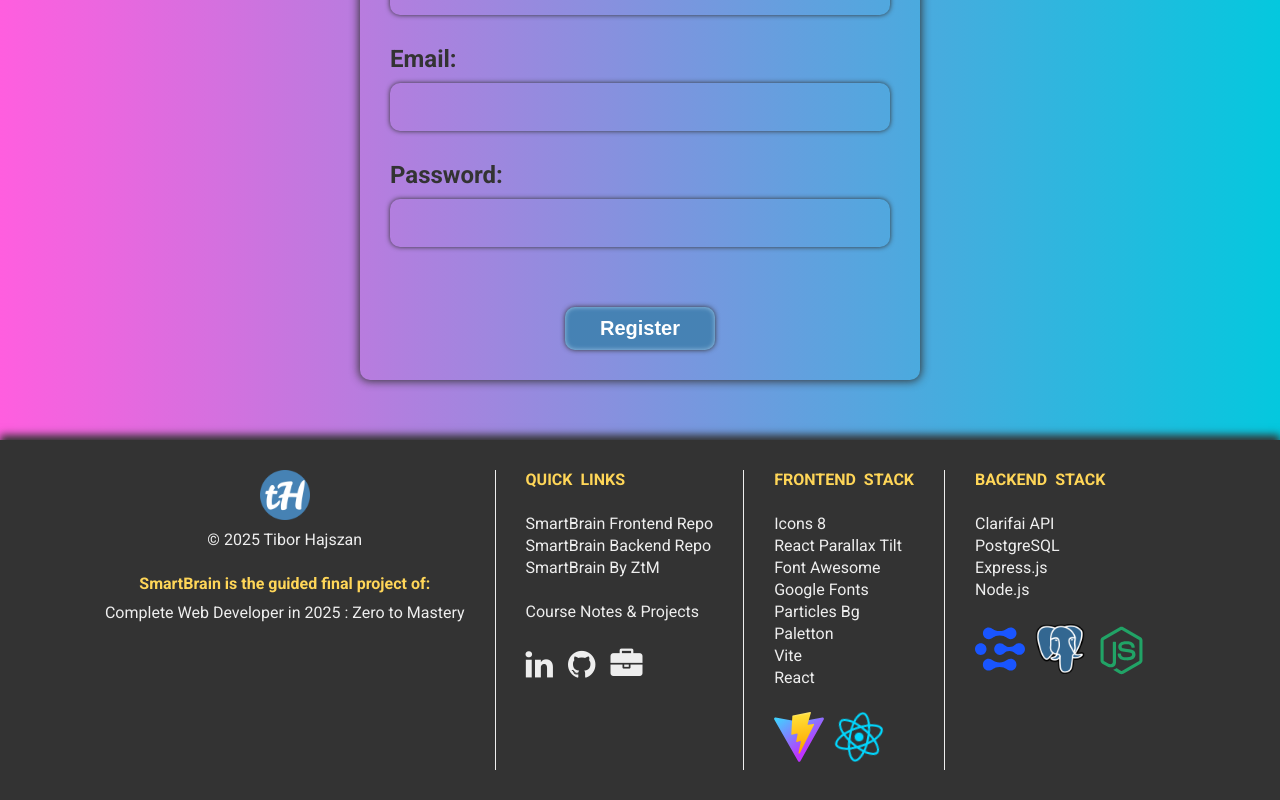
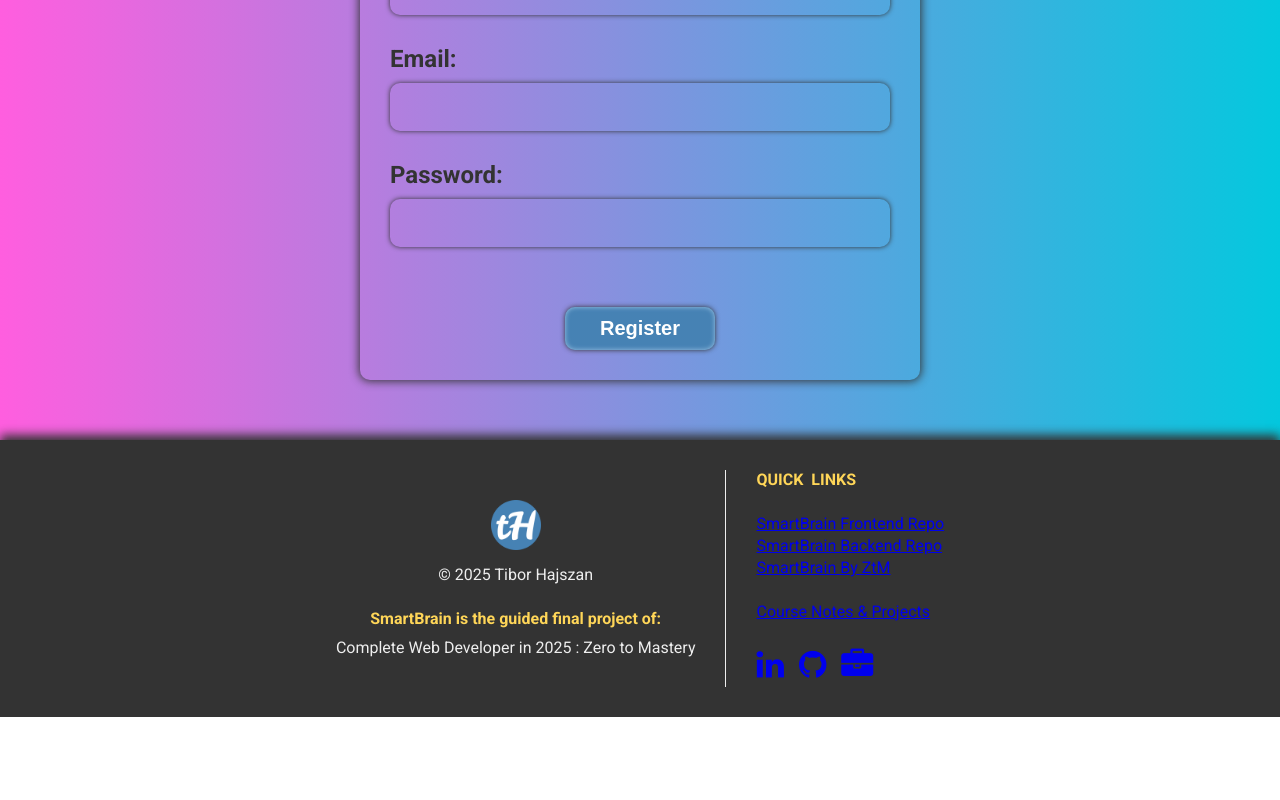
Before and after one commit to tiborhajszan/smartbrain, a React (Vite) app: page / in a window 1280 px wide. Shown: the part 399-1199 px from the top of the page. After the commit the page ends 1116 px from the top, so only its background shows below. Built offline with nearby package versions, Linux system fonts and the light colour scheme.

Commit message:
Copyright Component : updated styles.

```diff
--- a/src/footer/Copyright.css
+++ b/src/footer/Copyright.css
@@ -1,29 +1,34 @@
 /*######################################################################################################################
-##  Complete Web Developer in 2025: Zero to Mastery
-##  Final Project | SmartBrain | Copyright Component Styles
-######################################################################################################################*/
+//  Complete Web Developer in 2025: Zero to Mastery
+//  Final Project | SmartBrain | Copyright Component Styles
+//####################################################################################################################*/
 
-.copyright > img { /*-------------------------------------------------------------------------------------------------*/
+.copyright {
+  border-right: 1px solid #eee;
+  padding: 30px 30px 30px 0;
+  align-self: center;
+}
+/*--------------------------------------------------------------------------------------------------------------------*/
+.copyright > img {
   display: block;
   width: 50px;
   height: 50px;
-  margin: 0 auto 10px;
+  margin: 0 auto 15px;
 }
-
-.copyright > a { /*---------------------------------------------------------------------------------------------------*/
+/*--------------------------------------------------------------------------------------------------------------------*/
+.copyright > a {
   display: block;
   margin-bottom: 25px;
+  text-align: center;
 }
 .copyright > a:last-child {
   margin-bottom: 0;
 }
+/*--------------------------------------------------------------------------------------------------------------------*/
 .copyright > p {
   margin-bottom: 10px;
   color: #ffd658;
   font-size: 16px;
   font-weight: 700;
-}
-.copyright a,
-.copyright p {
   text-align: center;
 }
--- a/src/footer/FooterBar.css
+++ b/src/footer/FooterBar.css
@@ -1,36 +1,28 @@
 /*######################################################################################################################
-##  Complete Web Developer in 2025: Zero to Mastery
-##  Final Project | SmartBrain | Footer Bar Component Styles
-######################################################################################################################*/
+//  Complete Web Developer in 2025: Zero to Mastery
+//  Final Project | SmartBrain | Footer Bar Component Styles
+//####################################################################################################################*/
 
-footer { /*-----------------------------------------------------------------------------------------------------------*/
-  box-shadow: 0 -5px 8px #333;
+footer {
+  box-shadow: 0 -5px 10px #333;
   background-color: #333;
 }
+/*--------------------------------------------------------------------------------------------------------------------*/
 footer > div {
+  display: flex;
   width: calc(100% - 60px);
   max-width: calc(1440px - 60px);
-  display: flex;
-  flex-wrap: wrap;
   margin: 0 auto;
   padding: 30px;
+  flex-wrap: wrap;
   justify-content: center;
   align-items: flex-start;
   gap: 30px;
 }
-/* @media only screen and (max-width: 1140px) { footer > div {
-  max-width: 700px;
-}} */
-/* @media only screen and (max-width: 500px) { footer > div {
-  flex-direction: column;
-  align-items: center;
-}} */
-
-.footer-item { /*-----------------------------------------------------------------------------------------------------*/
+/**********************************************************************************************************************/
+/* .footer-item {
   height: 300px;
-  border-right: 1px solid #eee;
-  padding-right: 30px;
-}
+} */
 
 .footer-item > h2 { /*------------------------------------------------------------------------------------------------*/
   margin-bottom: 25px;
@@ -52,15 +44,16 @@ footer > div {
 /* @media only screen and (max-width: 500px) { .links p, .links li {
   text-align: center;
 }} */
-.footer-item a {
+/*--------------------------------------------------------------------------------------------------------------------*/
+.footer-item > a {
   color: #eee;
   font-size: 16px;
   font-weight: 400;
   text-decoration: none;
 }
-.footer-item a:hover {
+.footer-item > a:hover {
   color: #6aa0cc;
 }
-.footer-item a:active {
+.footer-item > a:active {
   color: #ff8a58;
 }
--- a/src/footer/FooterBar.jsx
+++ b/src/footer/FooterBar.jsx
@@ -11,14 +11,14 @@ import "./FooterBar.css";
 
 // footer bar component renderer #######################################################################################
 
-export default function FooterBar() {
+export default function FooterBar(props) {
   return (
     <footer>
       <div>
         <Copyright />
         <QuickLinks />
-        <FrontEnd />
-        <BackEnd />
+        {props.route === "detector" ? <FrontEnd /> : null}
+        {props.route === "detector" ? <BackEnd /> : null}
       </div>
     </footer>
   );
```
